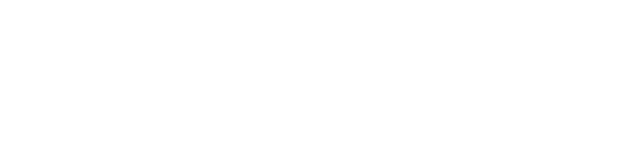
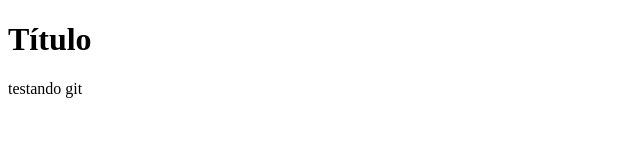
Before and after one commit to brunadoesp/ambientacao_fabrica, a plain HTML site: page index.html in a window 1280 px wide. Shown: the whole page, without its empty margins (0-640 px from the left). Drawn offline with Linux system fonts and the light colour scheme.

Commit message:
criação de título e parágrafo

```diff
--- a/index.html
+++ b/index.html
@@ -7,4 +7,6 @@
         <title> Tutorial de Git</title>
     </head>
     <body></body>
+    <h1>Título</h1>
+    <p>testando git</p>
 </html>
```
